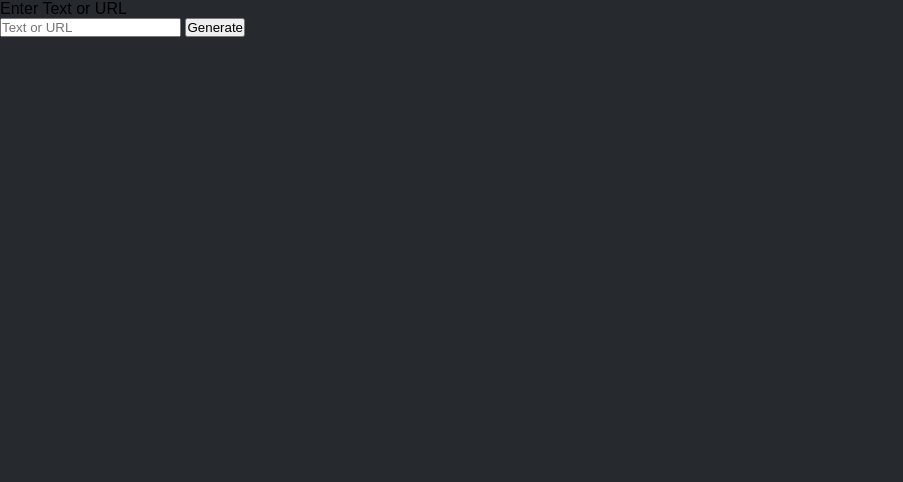
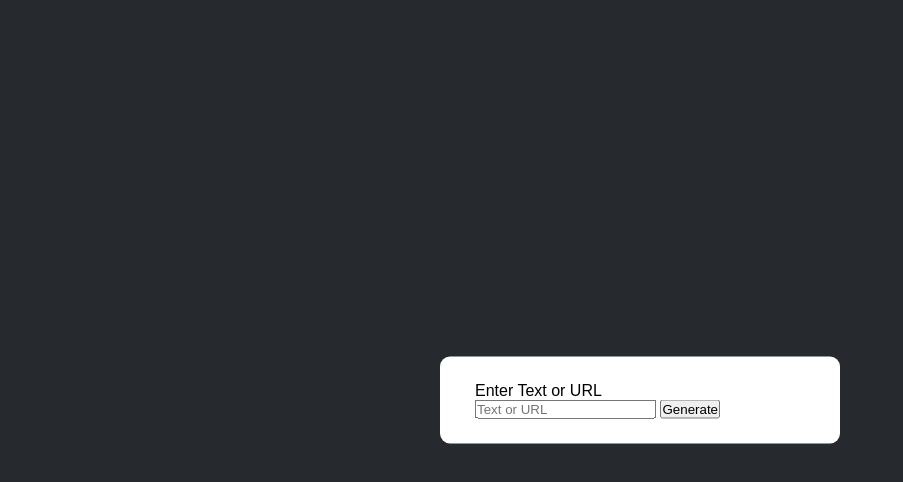
Before and after one commit to KshitijShresth29/QR-Generator, a plain HTML site: page index.html in a window 1280 px wide. Shown: the whole page, without its empty margins (0-903 px from the left). Drawn offline with Linux system fonts and the light colour scheme.

Commit message:
Update style.css

```diff
--- a/style.css
+++ b/style.css
@@ -6,6 +6,14 @@
 }
 body{
     background: #262a2f;
-
-
 }
+.container{
+    width: 400px;
+    padding: 25px 35px;
+    position: absolute;
+    top: 50%;
+    left: 50%;
+    transform: translate(-50%, -50%);
+    background: #fff;
+    border-radius: 10px;;
+}
```
